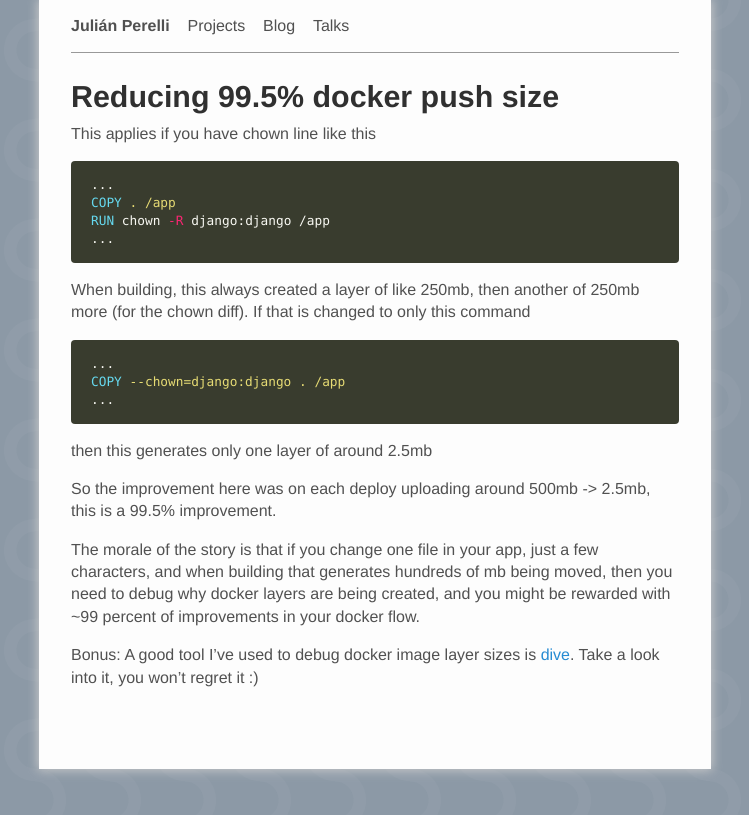
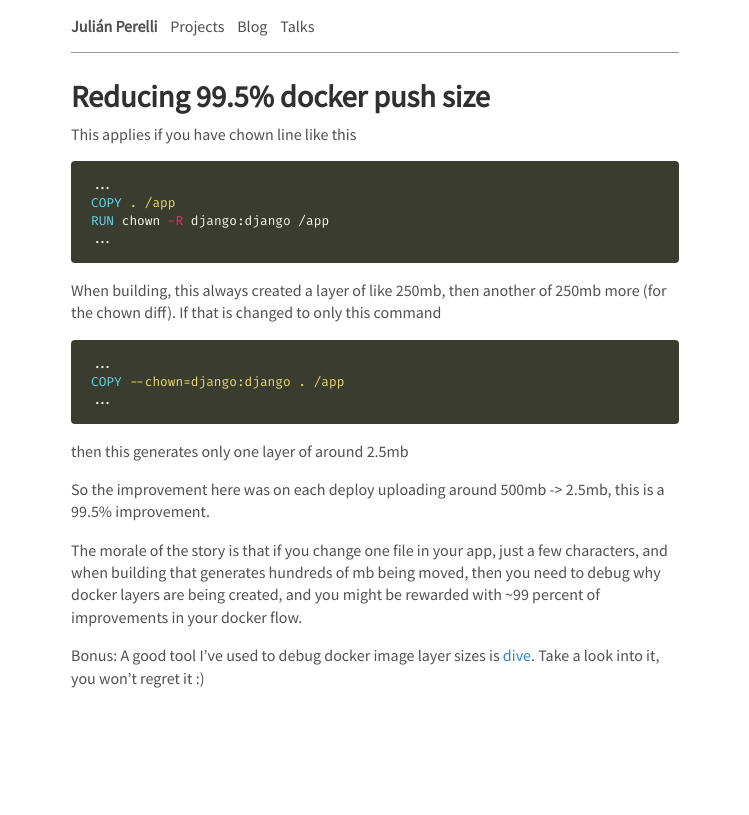
Before and after one commit to jperelli/jperelli.github.io, a Jekyll site: the page built from _posts/posts/2019-10-02-docker-reducing-99-percent-size.md, in a window 1280 px wide. Shown: the top 815 px of the page, without its empty margins (265-1014 px from the left). Built offline with Jekyll 4.4.1, drawn with Linux system fonts in a browser that asks for light colours; comment, search, counter and statistics services are not loaded.

Commit message:
simplificando estilos

```diff
--- a/_includes/head.html
+++ b/_includes/head.html
@@ -55,6 +55,11 @@
   <!-- Icons -->
   <link rel="shortcut icon" href="/public/favicon.ico">
 
+  <!-- Fonts -->
+  <link rel="preconnect" href="https://fonts.googleapis.com">
+  <link rel="preconnect" href="https://fonts.gstatic.com" crossorigin>
+  <link href="https://fonts.googleapis.com/css2?family=Fira+Code&family=Source+Sans+Pro:wght@400&display=swap" rel="stylesheet">
+
   <!-- RSS -->
   <link rel="alternate" type="application/rss+xml" title="RSS" href="/atom.xml">
 </head>
--- a/public/css/poole.css
+++ b/public/css/poole.css
@@ -46,14 +46,14 @@ body {
 }
 
 html {
-  font-family: "Helvetica Neue", Helvetica, Arial, sans-serif;
+  font-family: "Source Sans Pro", "Helvetica Neue", Helvetica, Arial, sans-serif;
   font-size: 1rem;
   line-height: 1.4;
 }
 
 body {
   color: #515151;
-  background-color: #e5e5e5;
+  /* background-color: #e5e5e5;
   background: radial-gradient(
       circle at 100% 50%,
       transparent 20%,
@@ -72,7 +72,7 @@ body {
       )
       0 -50px;
   background-color: rgb(112, 128, 144, 0.8);
-  background-size: 75px 100px;
+  background-size: 75px 100px; */
   -webkit-text-size-adjust: 100%;
   -ms-text-size-adjust: 100%;
 }
@@ -167,7 +167,7 @@ abbr[title] {
 /* Code */
 code,
 pre {
-  font-family: Menlo, Monaco, "Courier New", monospace;
+  font-family: "Fira Code", Menlo, Monaco, "Courier New", monospace;
 }
 code {
   padding: 0.25em 0.5em;
@@ -287,8 +287,8 @@ tbody tr:nth-child(odd) th {
 }
 
 .container.content {
-  background-color: #fdfdfd;
-  box-shadow: 0 0 10px 1px #ccc;
+  background-color: #fff;
+  /* box-shadow: 0 0 10px 1px #ccc; */
 }
 
 /*
@@ -391,7 +391,7 @@ tbody tr:nth-child(odd) th {
   overflow: hidden; /* clearfix */
   margin-left: -1rem;
   margin-right: -1rem;
-  font-family: "PT Sans", Helvetica, Arial, sans-serif;
+  /* font-family: "PT Sans", Helvetica, Arial, sans-serif; */
   color: #ccc;
   text-align: center;
 }
```
Also changed, not shown: index.md (+6 -9 lines).
